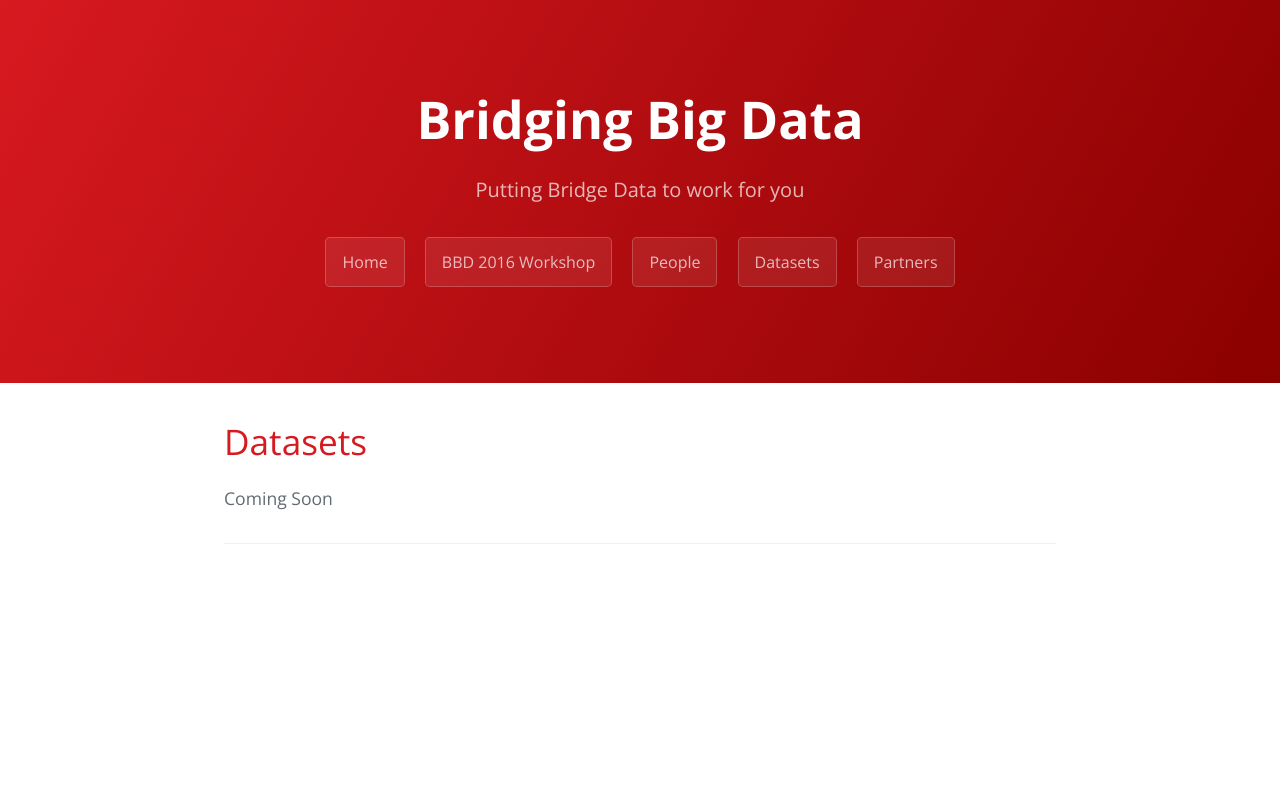
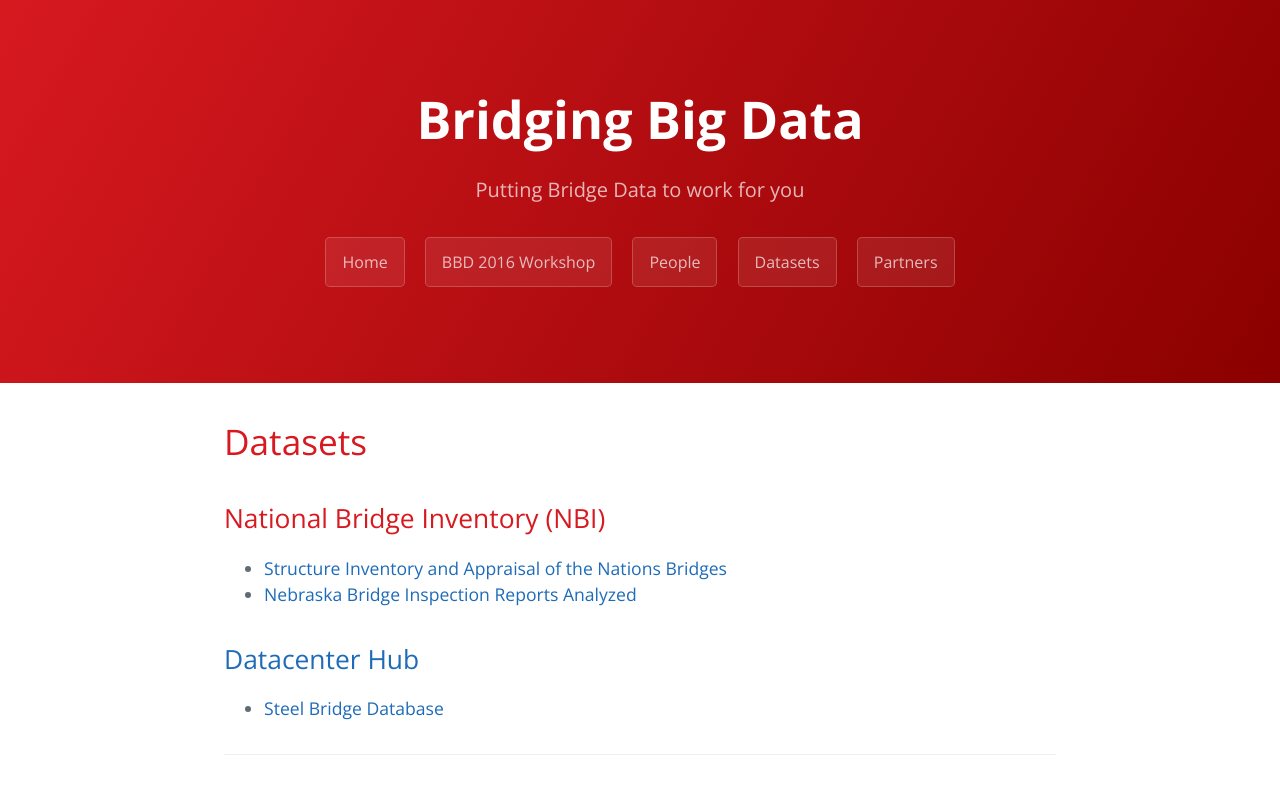
Before and after one commit to BridgingBigData/BridgingBigData.github.io, a Jekyll site: the page built from pages/datasets.md, in a window 1280 px wide. Shown: the top 794 px of the page. Built offline with Jekyll 4.4.1, drawn with Linux system fonts in a browser that asks for light colours.

Commit message:
Update datasets.md

```diff
--- a/pages/datasets.md
+++ b/pages/datasets.md
@@ -6,4 +6,10 @@ description: Bridging Big Data People
 
 # Datasets
 
-Coming Soon
+## National Bridge Inventory (NBI)
+- [Structure Inventory and Appraisal of the Nations Bridges](http://www.fhwa.dot.gov/bridge/nbi.cfm)
+- [Nebraska Bridge Inspection Reports Analyzed](http://faculty.ist.unomaha.edu/rgandhi/r/NEBridges.html)
+
+
+## [Datacenter Hub](https://datacenterhub.org)
+- [Steel Bridge Database](https://datacenterhub.org/resources/130)
```
